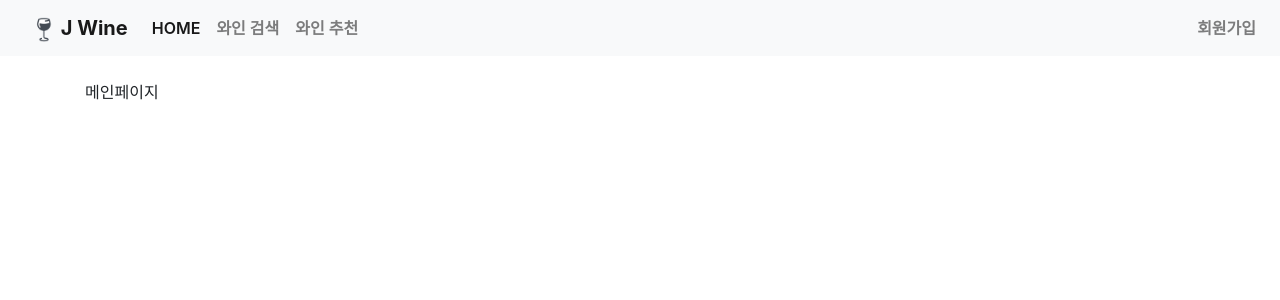
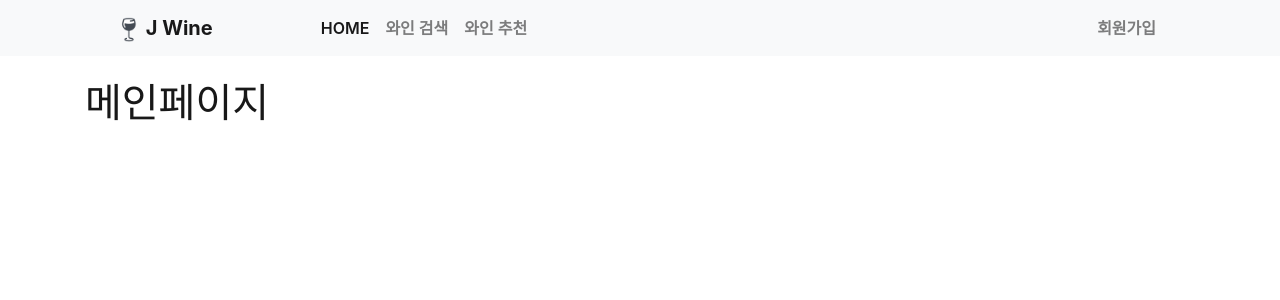
Before and after one commit to grape0919/jWine, a Flask app: page /home in a window 1280 px wide. Shown: the top 300 px of the page. Run offline with Flask 2, Linux system fonts and the light colour scheme; some libraries are stand-ins or nearby versions.

Commit message:
틀 h1 추가

```diff
--- a/templates/layout.html
+++ b/templates/layout.html
@@ -13,9 +13,9 @@
     {% block body%}
 
         <div class="container">
-            <nav class="navbar fixed-top navbar-expand-lg navbar-light bg-light">
+            <nav class="navbar fixed-top navbar-expand-lg navbar-light bg-light" >
 
-                <a class="navbar-brand color_black" href="/" style="font-weight: bold; margin-left: 15px;"><img src="{{ url_for('static', filename='resources/img/gray_icon.png') }}" height="25" width="25">  J Wine</a>
+                <a class="navbar-brand color_black" href="/" style="font-weight: bold; margin-left: 100px; margin-right: 100px;"><img src="{{ url_for('static', filename='resources/img/gray_icon.png') }}" height="25" width="25">  J Wine</a>
                 <button class="navbar-toggler" type="button" data-toggle="collapse" data-target="#navbarSupportedContent" aria-controls="navbarSupportedContent" aria-expanded="false" aria-label="Toggle navigation">
                     <span class="navbar-toggler-icon">
                     </span>
@@ -29,7 +29,7 @@
                     </ul>
                 </div>
 
-                <div class="navbar-collapse collapse dual-collapse2">
+                <div class="navbar-collapse collapse dual-collapse2" style=" margin-right: 100px;">
                     <ul class="navbar-nav ml-auto">
                         <li class="nav-item">
                             <a class="nav-link color_gray bold_text" href="/signin">회원가입</a>
--- a/templates/main.html
+++ b/templates/main.html
@@ -5,6 +5,6 @@
 {% endblock %}
 {% block content %}
     <div class=container style="margin-top: 80px; margin-bottom: 80px">
-        메인페이지
+        <h1>메인페이지</h1>
     </div>
 {% endblock %}
--- a/templates/recommend.html
+++ b/templates/recommend.html
@@ -5,6 +5,6 @@
 {% endblock %}
 {% block content %}
     <div class=container style="margin-top: 80px; margin-bottom: 80px">
-        와인 추천 페이지
+        <h1>와인 추천 페이지</h1>
     </div>
 {% endblock %}
--- a/templates/searcher.html
+++ b/templates/searcher.html
@@ -5,6 +5,6 @@
 {% endblock %}
 {% block content %}
     <div class=container style="margin-top: 80px; margin-bottom: 80px">
-        와인 검색 페이지
+        <h1>와인 검색 페이지</h1>
     </div>
 {% endblock %}
--- a/templates/signin.html
+++ b/templates/signin.html
@@ -5,6 +5,6 @@
 {% endblock %}
 {% block content %}
     <div class=container style="margin-top: 80px; margin-bottom: 80px">
-        회원가입 페이지
+        <h1>회원가입 페이지</h1>
     </div>
 {% endblock %}
```
